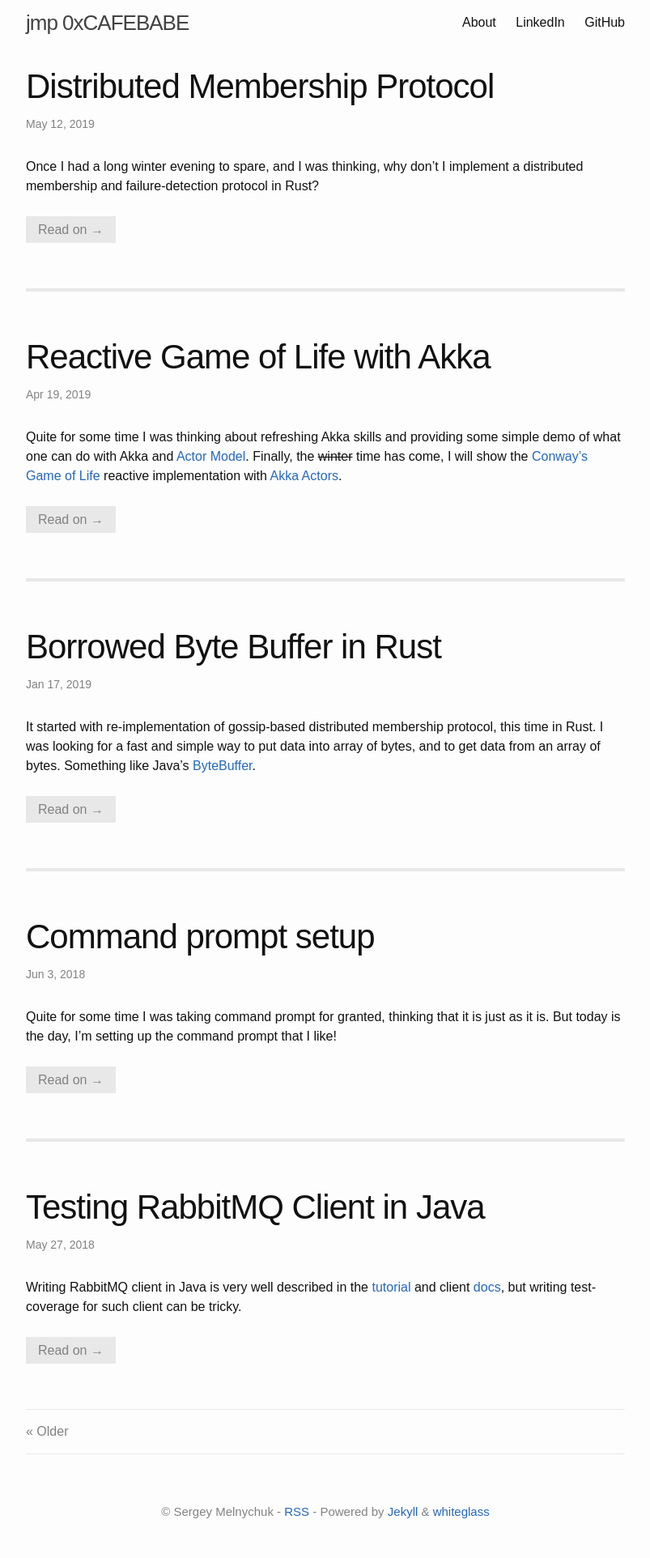
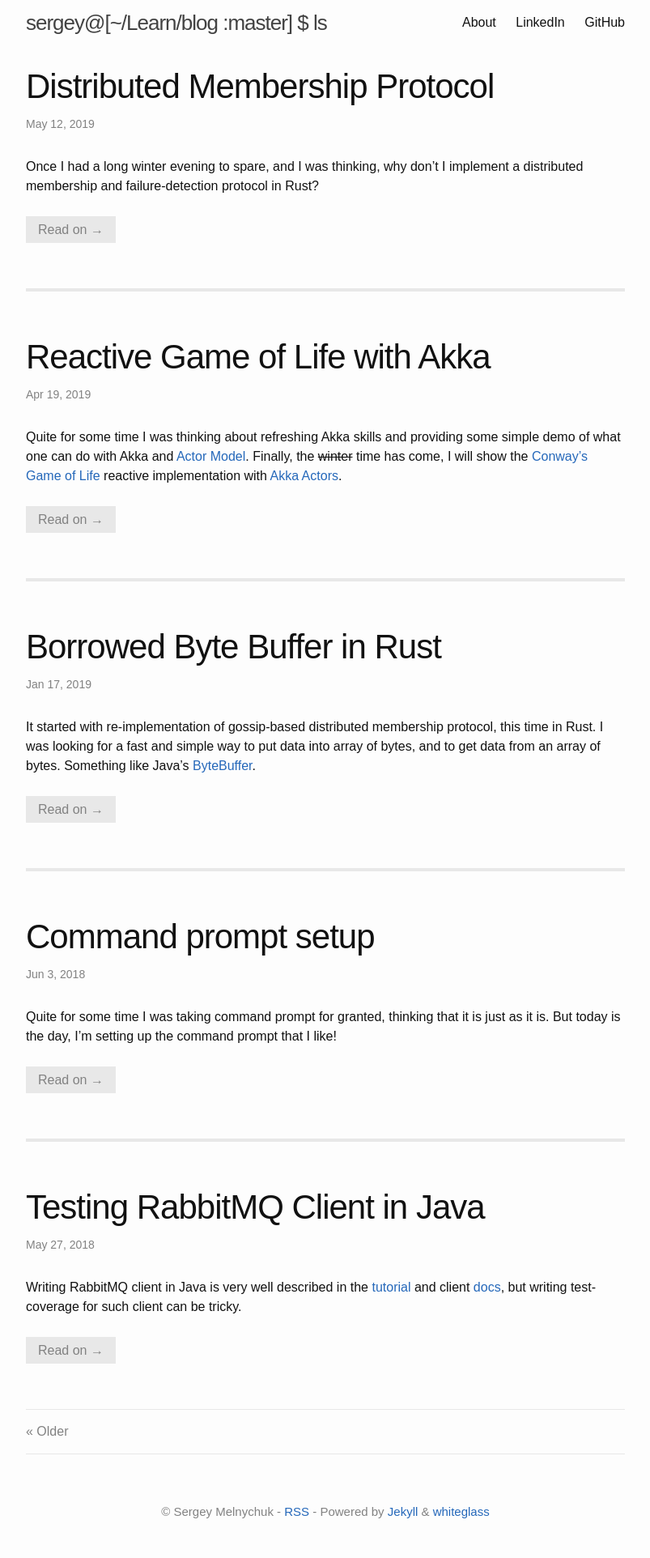
Before and after one commit to sergey-melnychuk/sergey-melnychuk.github.io, a Jekyll site: the page built from index.html, in a window 1280 px wide. Shown: the whole page at 81% size, without its empty margins (238-1041 px from the left). Built offline with Jekyll 4.4.1, drawn with Linux system fonts in a browser that asks for light colours; the list of posts is cut into pages by our own code.

Commit message:
Add a new title

```diff
--- a/_config.yml
+++ b/_config.yml
@@ -13,7 +13,7 @@
 # you will see them accessed via {{ site.title }}, {{ site.email }}, and so on.
 # You can create any custom variable you would like, and they will be accessible
 # in the templates via {{ site.myvariable }}.
-title: jmp 0xCAFEBABE
+title: sergey@[~/Learn/blog :master] $ ls
 author: Sergey Melnychuk
 #email: emaill@example.com
 description: >- # this means to ignore newlines until "baseurl:"
```
